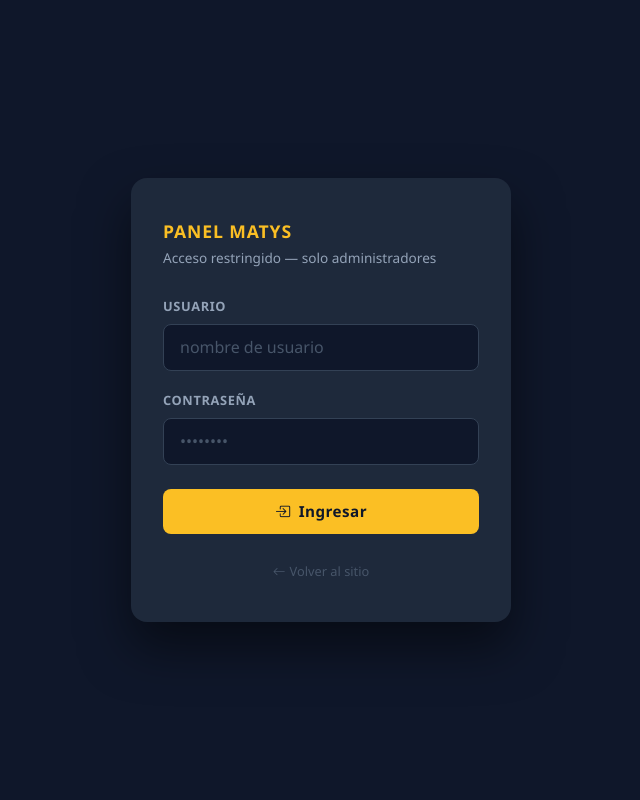
After one commit to SamuelOviedo/Web-matys, a Django app: page /gestion-matys/login/ in a window 1280 px wide. The commit adds this page. Shown: the whole page, without its empty margins (319-959 px from the left). Run offline with Django 5.2, Linux system fonts and the light colour scheme.

Commit message:
Add custom management panel at /gestion-matys/
- 3 rapid logo taps (sessionStorage, 1.5s window) → /gestion-matys/
- Login view with staff/superuser guard, error feedback
- Dashboard view (auth-protected, redirects to login if not authenticated)
- Logout view → redirects to public home
- Independent templates: gestion_matys/login.html, dashboard.html
- Does not touch /admin/ Django admin

Co-Authored-By: Claude Sonnet 4.6 <noreply@anthropic.com>

```diff
--- /dev/null
+++ b/web_maty/matys/templates/gestion_matys/login.html
@@ -0,0 +1,124 @@
+<!DOCTYPE html>
+<html lang="es">
+<head>
+  <meta charset="UTF-8">
+  <meta name="viewport" content="width=device-width, initial-scale=1.0">
+  <title>Acceso — Panel Matys</title>
+  <link href="https://cdn.jsdelivr.net/npm/bootstrap@5.3.8/dist/css/bootstrap.min.css" rel="stylesheet">
+  <link rel="stylesheet" href="https://cdn.jsdelivr.net/npm/bootstrap-icons@1.13.1/font/bootstrap-icons.min.css">
+  <style>
+    body {
+      min-height: 100vh;
+      background: #0f172a;
+      display: flex;
+      align-items: center;
+      justify-content: center;
+      font-family: 'Segoe UI', system-ui, sans-serif;
+    }
+    .login-card {
+      width: 100%;
+      max-width: 380px;
+      background: #1e293b;
+      border-radius: 16px;
+      padding: 2.5rem 2rem;
+      box-shadow: 0 25px 50px rgba(0,0,0,0.5);
+    }
+    .login-card .brand {
+      font-size: 1.1rem;
+      font-weight: 700;
+      letter-spacing: 0.05em;
+      color: #fbbf24;
+      text-transform: uppercase;
+    }
+    .login-card .subtitle {
+      color: #94a3b8;
+      font-size: 0.85rem;
+      margin-top: 0.25rem;
+    }
+    .form-control {
+      background: #0f172a;
+      border: 1px solid #334155;
+      color: #f1f5f9;
+      border-radius: 8px;
+      padding: 0.65rem 1rem;
+    }
+    .form-control:focus {
+      background: #0f172a;
+      border-color: #fbbf24;
+      color: #f1f5f9;
+      box-shadow: 0 0 0 3px rgba(251,191,36,0.15);
+    }
+    .form-control::placeholder { color: #475569; }
+    .form-label { color: #94a3b8; font-size: 0.8rem; font-weight: 600; letter-spacing: 0.05em; text-transform: uppercase; }
+    .btn-acceso {
+      background: #fbbf24;
+      color: #0f172a;
+      font-weight: 700;
+      border: none;
+      border-radius: 8px;
+      padding: 0.7rem;
+      font-size: 0.95rem;
+      letter-spacing: 0.03em;
+      transition: background 0.2s;
+    }
+    .btn-acceso:hover { background: #f59e0b; color: #0f172a; }
+    .error-box {
+      background: rgba(239,68,68,0.12);
+      border: 1px solid rgba(239,68,68,0.3);
+      color: #fca5a5;
+      border-radius: 8px;
+      padding: 0.65rem 1rem;
+      font-size: 0.85rem;
+    }
+    .back-link { color: #475569; font-size: 0.8rem; text-decoration: none; }
+    .back-link:hover { color: #94a3b8; }
+  </style>
+</head>
+<body>
+  <div class="login-card">
+    <div class="mb-4">
+      <div class="brand">Panel Matys</div>
+      <div class="subtitle">Acceso restringido — solo administradores</div>
+    </div>
+
+    {% if error %}
+    <div class="error-box mb-4">
+      <i class="bi bi-exclamation-circle me-2"></i>{{ error }}
+    </div>
+    {% endif %}
+
+    <form method="post" action="{% url 'gestion_login' %}" autocomplete="off" novalidate>
+      {% csrf_token %}
+      <div class="mb-3">
+        <label for="username" class="form-label">Usuario</label>
+        <input type="text"
+               id="username"
+               name="username"
+               class="form-control"
+               placeholder="nombre de usuario"
+               autocomplete="off"
+               spellcheck="false"
+               required>
+      </div>
+      <div class="mb-4">
+        <label for="password" class="form-label">Contraseña</label>
+        <input type="password"
+               id="password"
+               name="password"
+               class="form-control"
+               placeholder="••••••••"
+               required>
+      </div>
+      <button type="submit" class="btn btn-acceso w-100">
+        <i class="bi bi-box-arrow-in-right me-2"></i>Ingresar
+      </button>
+    </form>
+
+    <div class="text-center mt-4">
+      <a href="/" class="back-link">
+        <i class="bi bi-arrow-left me-1"></i>Volver al sitio
+      </a>
+    </div>
+  </div>
+</body>
+</html>
--- a/web_maty/matys/urls.py
+++ b/web_maty/matys/urls.py
@@ -11,4 +11,7 @@ urlpatterns = [
     path('trayectoria/', views.trayectoria, name='trayectoria'),
     path('contacto/', views.contacto, name='contacto'),
     path('acceso/', views.admin_login, name='admin_login'),
+    path('gestion-matys/', views.gestion_dashboard, name='gestion_dashboard'),
+    path('gestion-matys/login/', views.gestion_login, name='gestion_login'),
+    path('gestion-matys/logout/', views.gestion_logout, name='gestion_logout'),
 ]
--- a/web_maty/matys/views.py
+++ b/web_maty/matys/views.py
@@ -1,6 +1,6 @@
 import time
 from django.shortcuts import render, get_object_or_404, redirect
-from django.contrib.auth import authenticate, login
+from django.contrib.auth import authenticate, login, logout
 from django.contrib import messages
 from django.views.decorators.http import require_POST
 from .models import Prenda
@@ -88,6 +88,34 @@ def contacto(request):
     }
     return render(request, 'contacto.html', context)
 
+def gestion_login(request):
+    if request.user.is_authenticated and (request.user.is_staff or request.user.is_superuser):
+        return redirect('gestion_dashboard')
+
+    error = None
+    if request.method == 'POST':
+        username = request.POST.get('username', '').strip()
+        password = request.POST.get('password', '').strip()
+        user = authenticate(request, username=username, password=password)
+        if user is not None and (user.is_staff or user.is_superuser):
+            login(request, user)
+            return redirect('gestion_dashboard')
+        error = 'Credenciales incorrectas.'
+
+    return render(request, 'gestion_matys/login.html', {'error': error})
+
+
+def gestion_dashboard(request):
+    if not request.user.is_authenticated or not (request.user.is_staff or request.user.is_superuser):
+        return redirect('gestion_login')
+    return render(request, 'gestion_matys/dashboard.html')
+
+
+def gestion_logout(request):
+    logout(request)
+    return redirect('inicio')
+
+
 def detalle_prendas(request, slug):
     prenda = get_object_or_404(Prenda.objects.prefetch_related('imagenes'), slug=slug, disponible=True)
     relacionados = Prenda.objects.filter(
```
Also changed, not shown: web_maty/matys/templates/gestion_matys/dashboard.html (added, +71 -0 lines), web_maty/matys/templates/layouts/base.html (+26 -0 lines).
